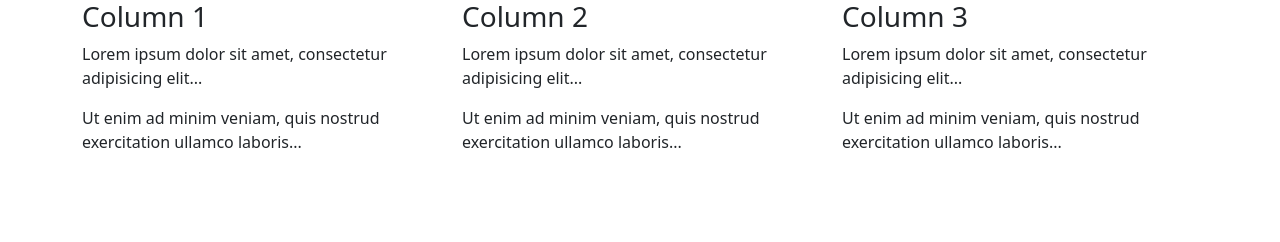
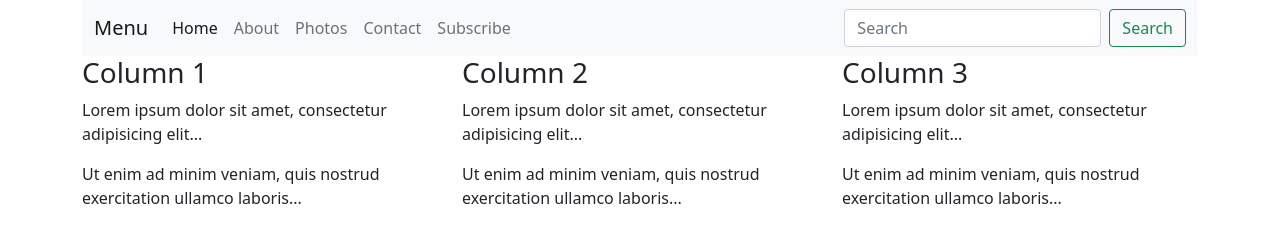
Before and after one commit to click2tman/hellotamba, a plain HTML site: page about.html in a window 1280 px wide. Drawn offline with Linux system fonts and the light colour scheme.

Commit message:
initial commit of bootstrape work

```diff
--- a/about.html
+++ b/about.html
@@ -9,6 +9,38 @@
   </head> <!-- HTML Header Closing Tag -->
   <body> <!-- HTML Body Opening Tag -->
     <div class="container">
+
+      <nav class="navbar navbar-expand-lg navbar-light bg-light">
+    <div class="container">
+      <a class="navbar-brand" href="#">Menu</a>
+      <button class="navbar-toggler" type="button" data-bs-toggle="collapse" data-bs-target="#navbarSupportedContent" aria-controls="navbarSupportedContent" aria-expanded="false" aria-label="Toggle navigation">
+        <span class="navbar-toggler-icon"></span>
+      </button>
+      <div class="collapse navbar-collapse" id="navbarSupportedContent">
+        <ul class="navbar-nav me-auto mb-2 mb-lg-0">
+          <li class="nav-item">
+            <a class="nav-link active" aria-current="page" href="/">Home</a>
+          </li>
+          <li class="nav-item">
+            <a class="nav-link" href="about.HTML">About</a>
+          </li>
+          <li class="nav-item">
+            <a class="nav-link" href="photos.HTML">Photos</a>
+          </li>
+          <li class="nav-item">
+            <a class="nav-link" href="contact.html">Contact</a>
+          </li>
+          <li class="nav-item">
+            <a class="nav-link" href="subscribe.html">Subscribe</a>
+          </li>
+        </ul>
+        <form class="d-flex">
+          <input class="form-control me-2" type="search" placeholder="Search" aria-label="Search">
+          <button class="btn btn-outline-success" type="submit">Search</button>
+        </form>
+      </div>
+    </div>
+  </nav>
       <div class="row">
         <div class="col-sm-4">
           <h3>Column 1</h3>
```
Also changed, not shown: contact.html (+32 -0 lines), index.html (+3 -5 lines), subscribe.html (+31 -1 lines), photos.html (added), 2 other files.
